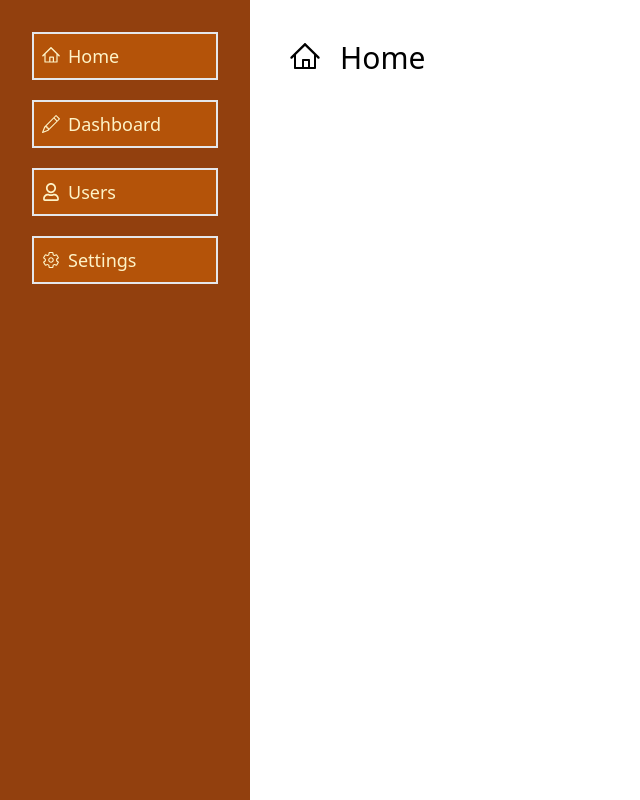
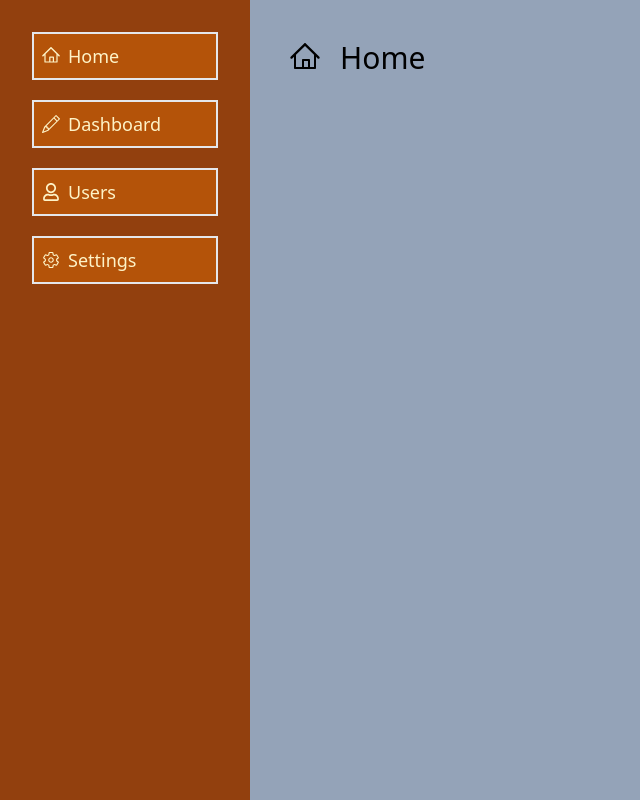
Before and after one commit to markopersonally/management-panel, a React (Create React App) app: page / in a window 1280 px wide. Shown: the whole page, without its empty margins (0-640 px from the left). Built offline with nearby package versions, Linux system fonts and the light colour scheme.

Commit message:
update routing

```diff
--- a/src/App.js
+++ b/src/App.js
@@ -1,22 +1,25 @@
-import React from "react";
-import { Routes, Route } from "react-router-dom";
-import Home from "./components/Home.jsx";
-
-import Dashboard from "./components/Dashboard";
-import Users from "./components/Users";
-import Settings from "./components/Settings";
-import NavBar from "./components/NavBar.jsx";
+import { createBrowserRouter, RouterProvider } from "react-router-dom";
+import Home from "./pages/HomePage.jsx";
+import Dashboard from "./pages/DashboardPage.jsx";
+import Users from "./pages/UsersPage.jsx";
+import Settings from "./pages/SettingsPage.jsx";
+import RootLayout from "./pages/Root.jsx";
+import ErrorPage from "./pages/ErrorPage.jsx";
 
 export default function App() {
-  return (
-    <div className="flex">
-      <NavBar />
-      <Routes>
-        <Route path="/" element={<Home />} />
-        <Route path="/dashboard" element={<Dashboard />} />
-        <Route path="/users" element={<Users />} />
-        <Route path="/settings" element={<Settings />} />
-      </Routes>
-    </div>
-  );
+  const router = createBrowserRouter([
+    {
+      path: "/",
+      element: <RootLayout />,
+      errorElement: <ErrorPage />,
+      children: [
+        { index: true, element: <Home /> },
+        { path: "/dashboard", element: <Dashboard /> },
+        { path: "/users", element: <Users /> },
+        { path: "/settings", element: <Settings /> },
+      ],
+    },
+  ]);
+
+  return <RouterProvider router={router} />;
 }
--- a/src/components/NavBar.jsx
+++ b/src/components/NavBar.jsx
@@ -1,4 +1,4 @@
-import { Link } from "react-router-dom";
+import { Link, NavLink } from "react-router-dom";
 import { IoSettingsOutline } from "react-icons/io5";
 import { FaRegUser } from "react-icons/fa";
 import { BsPencil } from "react-icons/bs";
@@ -9,34 +9,55 @@ export default function NavBar() {
   const ulClasses = "p-8 flex flex-col gap-5 ";
   const liClasses = "border-2";
   const linkClasses =
-    "w-30 p-2 flex gap-2 items-center bg-amber-700 hover:bg-amber-600 text-amber-100 text-lg duration-500";
+    "w-30 p-2 flex gap-2 items-center bg-amber-700 hover:bg-amber-600 active:bg-amber-600 text-amber-100 text-lg duration-500";
 
   return (
     <nav className={navClasses}>
       <ul className={ulClasses}>
         <li className={liClasses}>
-          <Link to="/" className={linkClasses}>
+          <NavLink
+            to="/"
+            className={({ isActive }) =>
+              isActive ? `${linkClasses} active:bg-amber-600` : linkClasses
+            }
+            end
+          >
             <RxHome />
             Home
-          </Link>
+          </NavLink>
         </li>
         <li className={liClasses}>
-          <Link to="/dashboard" className={linkClasses}>
+          <NavLink
+            to="/dashboard"
+            className={({ isActive }) =>
+              isActive ? `${linkClasses} active:bg-amber-600` : linkClasses
+            }
+          >
             <BsPencil />
             Dashboard
-          </Link>
+          </NavLink>
         </li>
         <li className={liClasses}>
-          <Link to="/users" className={linkClasses}>
+          <NavLink
+            to="/users"
+            className={({ isActive }) =>
+              isActive ? `${linkClasses} active:bg-amber-600` : linkClasses
+            }
+          >
             <FaRegUser />
             Users
-          </Link>
+          </NavLink>
         </li>
         <li className={liClasses}>
-          <Link to="/settings" className={linkClasses}>
+          <NavLink
+            to="/settings"
+            className={({ isActive }) =>
+              isActive ? `${linkClasses} active:bg-amber-600` : linkClasses
+            }
+          >
             <IoSettingsOutline />
             Settings
-          </Link>
+          </NavLink>
         </li>
       </ul>
     </nav>
--- /dev/null
+++ b/src/components/UI/H1.jsx
@@ -0,0 +1,5 @@
+export default function H1({ children }) {
+  const h1Classes = "p-10 flex items-center gap-5 text-3xl";
+
+  return <h1 className={h1Classes}>{children}</h1>;
+}
--- a/src/components/UI/H2.jsx
+++ /dev/null
@@ -1,5 +0,0 @@
-export default function H2({ children }) {
-  const h2Classes = "p-10 flex items-center gap-5 text-3xl";
-
-  return <h2 className={h2Classes}>{children}</h2>;
-}
--- a/src/index.js
+++ b/src/index.js
@@ -1,12 +1,11 @@
 import React from "react";
 import ReactDOM from "react-dom/client";
-import { BrowserRouter } from "react-router-dom";
 import App from "./App";
 import "./index.css";
 
 const root = ReactDOM.createRoot(document.getElementById("root"));
 root.render(
-  <BrowserRouter>
+  <React.StrictMode>
     <App />
-  </BrowserRouter>
+  </React.StrictMode>
 );
--- a/src/components/Dashboard.jsx
+++ b/src/pages/DashboardPage.jsx
@@ -1,14 +1,14 @@
-import H2 from "./UI/H2.jsx";
-import Section from "./UI/Section.jsx";
+import H1 from "../components/UI/H1.jsx";
+import Section from "../components/UI/Section.jsx";
 import { BsPencil } from "react-icons/bs";
 
 export default function Dashboard() {
   return (
     <Section>
-      <H2>
+      <H1>
         <BsPencil />
         Dashboard
-      </H2>
+      </H1>
       <p>Welcome to the admin dashboard!</p>
     </Section>
   );
--- /dev/null
+++ b/src/pages/ErrorPage.jsx
@@ -0,0 +1,16 @@
+import H1 from "../components/UI/H1.jsx";
+import NavBar from "../components/NavBar";
+
+function ErrorPage() {
+  return (
+    <>
+      <main className="flex">
+        <NavBar />
+        <H1>An error occurred!</H1>
+        <p>Could not find this page!</p>
+      </main>
+    </>
+  );
+}
+
+export default ErrorPage;
--- a/src/components/Home.jsx
+++ b/src/pages/HomePage.jsx
@@ -1,14 +1,14 @@
-import H2 from "./UI/H2.jsx";
-import Section from "./UI/Section.jsx";
+import H1 from "../components/UI/H1.jsx";
+import Section from "../components/UI/Section.jsx";
 import { RxHome } from "react-icons/rx";
 
 export default function Home() {
   return (
     <Section>
-      <H2>
+      <H1>
         <RxHome />
         Home
-      </H2>
+      </H1>
     </Section>
   );
 }
--- /dev/null
+++ b/src/pages/Root.jsx
@@ -0,0 +1,15 @@
+import { Outlet } from "react-router-dom";
+import NavBar from "../components/NavBar";
+
+function RootLayout() {
+  return (
+    <>
+      <main className="flex bg-slate-400">
+        <NavBar />
+        <Outlet />
+      </main>
+    </>
+  );
+}
+
+export default RootLayout;
--- a/src/components/Settings.jsx
+++ b/src/pages/SettingsPage.jsx
@@ -1,14 +1,14 @@
-import H2 from "./UI/H2.jsx";
-import Section from "./UI/Section.jsx";
+import H1 from "../components/UI/H1.jsx";
+import Section from "../components/UI/Section.jsx";
 import { IoSettingsOutline } from "react-icons/io5";
 
 export default function Settings() {
   return (
     <Section>
-      <H2>
+      <H1>
         <IoSettingsOutline />
         Settings
-      </H2>
+      </H1>
       <p>Adjust your settings here.</p>
     </Section>
   );
--- a/src/components/Users.jsx
+++ b/src/pages/UsersPage.jsx
@@ -1,14 +1,14 @@
-import H2 from "./UI/H2.jsx";
-import Section from "./UI/Section.jsx";
+import H1 from "../components/UI/H1.jsx";
+import Section from "../components/UI/Section.jsx";
 import { FaRegUser } from "react-icons/fa";
 
 export default function Users() {
   return (
     <Section>
-      <H2>
+      <H1>
         <FaRegUser />
         Users
-      </H2>
+      </H1>
       <p>Manage your users here.</p>
     </Section>
   );
--- a/tailwind.config.js
+++ b/tailwind.config.js
@@ -2,7 +2,9 @@
 module.exports = {
   content: ["./src/**/*.{js,jsx,ts,tsx}"],
   theme: {
-    extend: {},
+    extend: {
+      bgColor: ['active'],
+    },
   },
   plugins: [],
 };
```
